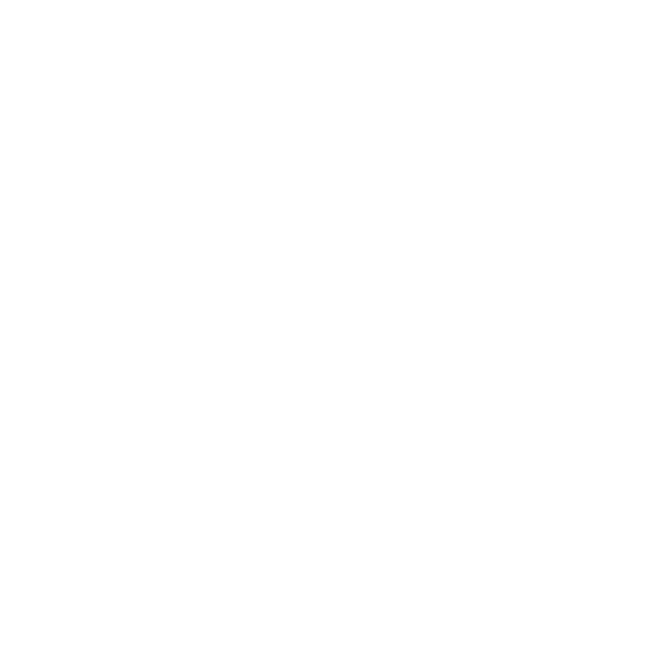
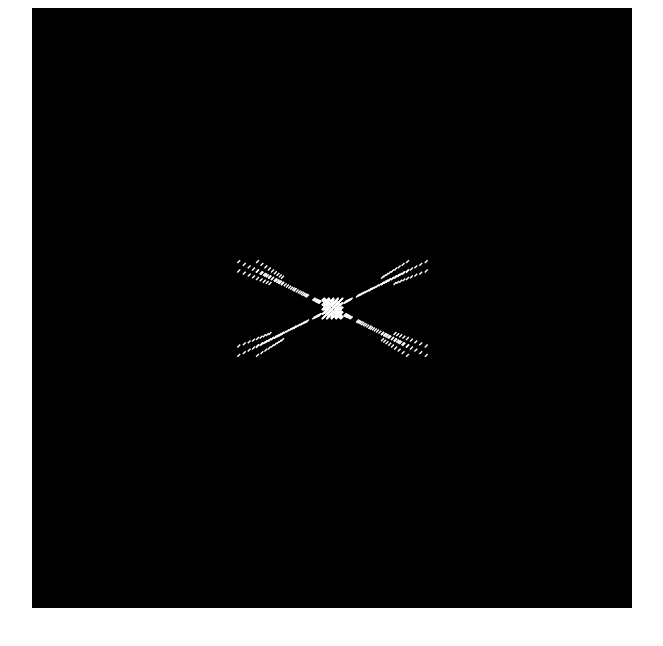
Before and after one commit to cdisong/asteroids3D, a plain HTML site: page index.html in a window 1280 px wide. Shown: the whole page, without its empty margins (308-971 px from the left). Drawn offline with Linux system fonts and the light colour scheme.

Commit message:
spaceship outline done

```diff
--- a/index.html
+++ b/index.html
@@ -1,10 +1,11 @@
 <html>
   <head>
     <title>Canvas Practice</title>
+    <link rel="stylesheet" href="style.css"/>
   </head>
 
   <body>
-    <canvas id="mycanvas"></canvas>
+    <canvas id="canvas" width= '600' height='600'></canvas>
     <script type="application/javascript" src="project.js"></script>
   </body>
 </html>
--- a/project.js
+++ b/project.js
@@ -0,0 +1,156 @@
+// document.addEventListener("DOMContentLoaded", function() {
+  const canvas = document.getElementById("canvas");
+  const ctx = canvas.getContext("2d");
+  var W = 600;
+  var H = 600;
+  var MODEL_MIN_X = -2, MODEL_MAX_X = 2;
+  var MODEL_MIN_Y = -2, MODEL_MAX_Y = 2;
+
+
+  var bpoints = [];
+
+  function bodyGeometry() {
+    for (let x = -1; x <= 1; x += .5 ) {
+      for (let y = -1; y <= 1; y += .5 ) {
+        for (let z = -4; z <= 4; z += .5 ) {
+          bpoints.push([x, y, z]);
+        }
+      }
+    }
+  }
+
+  var hpoints = [];
+
+  function hullGeometry() {
+    for (let x = -.5; x <=.5; x += .5 ) {
+      for (let y = -.5; y <= .5; y += .5 ) {
+        for (let z = -6; z <= -5; z += .5 ) {
+          hpoints.push([x,y,z]);
+        }
+      }
+    }
+  }
+
+
+  var wpoints = [];
+  console.log(wpoints);
+  function wingGeometry() {
+    for (let x = -4; x <= 4; x++) {
+      for(let z = -4; z <= 4; z++) {
+        wpoints.push([(-x/.5), x, z], [(x/.5),x,z]);
+      }
+    }
+  }
+
+
+  var spoints = [];
+  function shooterGeometry() {
+    for (let x = 4; x <= 5; x++) {
+      for (let y = 4; y <= 5; y++) {
+        for (let z = -4; z <= 4; z++) {
+          spoints.push([(x/.5), y, z], [(-x/.5), -y, z]);
+          spoints.push([(x/.5), -y, z], [(-x/.5), y, z]);
+        }
+      }
+    }
+  }
+  function perspectiveProjection(point) {
+    var x = point[0],
+        y = point[1],
+        z = point[2];
+    return [
+      x / (z + 20 ), //distance between camera point and projection plane (divide by z index)
+      y / (z + 20)
+    ];
+
+  }
+
+  function rotateY(point, theta) {
+    var x = point[0],
+        y = point[1],
+        z = point[2];
+
+    return  [
+      Math.cos(theta) * x - Math.sin(theta) * z,
+      y,
+      Math.sin(theta) * x + Math.cos(theta) * z
+
+    ];
+  }
+
+  function rotateX(point, theta) {
+    var x = point[0],
+        y = point[1],
+        z = point[2];
+
+    return  [
+      x,
+      Math.cos(theta) * y - Math.sin(theta) * z,
+      Math.sin(theta) * y  + Math.cos(theta) * z
+
+    ];
+  }
+  // taking out z index for now
+  // takes coordinate from model and projects into 2 dimensional
+  function project(point) {
+    var perspectivePoint = perspectiveProjection(point);
+    var x = perspectivePoint[0];
+    var y = perspectivePoint[1];
+    return [
+      W * (x - MODEL_MIN_X) / (MODEL_MAX_X - MODEL_MIN_X),
+      H * (1 - (y - MODEL_MIN_Y) / (MODEL_MAX_Y - MODEL_MIN_Y))
+    ];
+  }
+
+  function renderPoint(point) {
+    var projectedPoint = project(point);
+    var x = projectedPoint[0],
+        y = projectedPoint[1];
+    ctx.beginPath();
+    ctx.moveTo(x,y);
+    ctx.lineTo(x + 1, y + 1);
+    ctx.lineWidth = 4;
+    ctx.strokeStyle = 'white';
+    ctx.stroke();
+  }
+
+  //
+  var theta = 0;
+  var dtheta = 0.02;
+  function render() {
+    ctx.fillStyle = 'black';
+    ctx.fillRect(0,0, W, H);
+    ctx.clearRect(0, 0, W, H);
+    theta += dtheta;
+    spoints.forEach((point) => {
+      // point = rotateY(point, 0.5 * theta);
+
+      // point = rotateX(point, 0.23 * theta);
+      renderPoint(point);
+    });
+    hpoints.forEach((point) => {
+      // point = rotateY(point, 0.5 * theta);
+
+      // point = rotateX(point, 0.23 * theta);
+      renderPoint(point);
+    });
+    wpoints.forEach((point) => {
+      // point = rotateY(point, 0.5 * theta);
+
+      // point = rotateX(point, 0.23 * theta);
+      renderPoint(point);
+    });
+    bpoints.forEach((point) => {
+      // point = rotateY(point, 0.5 * theta);
+
+      // point = rotateX(point, 0.23 * theta);
+      renderPoint(point);
+    });
+    requestAnimationFrame(render);
+  }
+  hullGeometry();
+  shooterGeometry();
+  wingGeometry();
+  bodyGeometry();
+  render();
+// });
--- /dev/null
+++ b/style.css
@@ -0,0 +1,5 @@
+canvas {
+  display: block;
+  margin: auto;
+  background-color: black;
+}
```
Also changed, not shown: lib/ship.js (+101 -0 lines), lib/wings.js (added).
